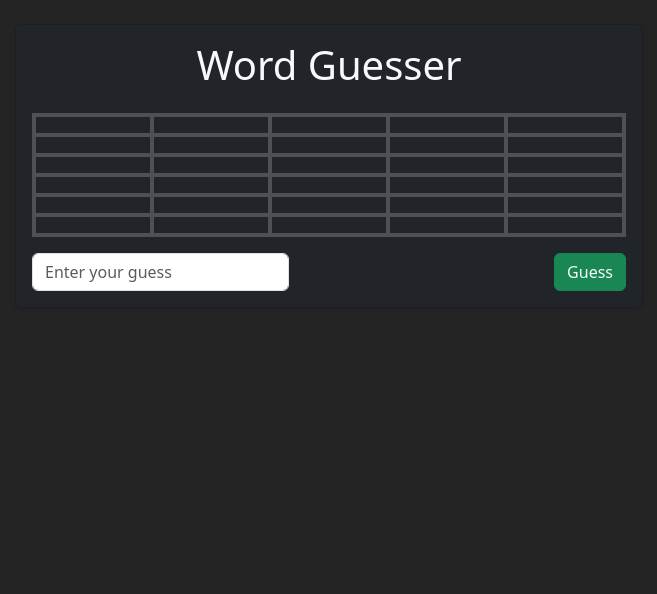
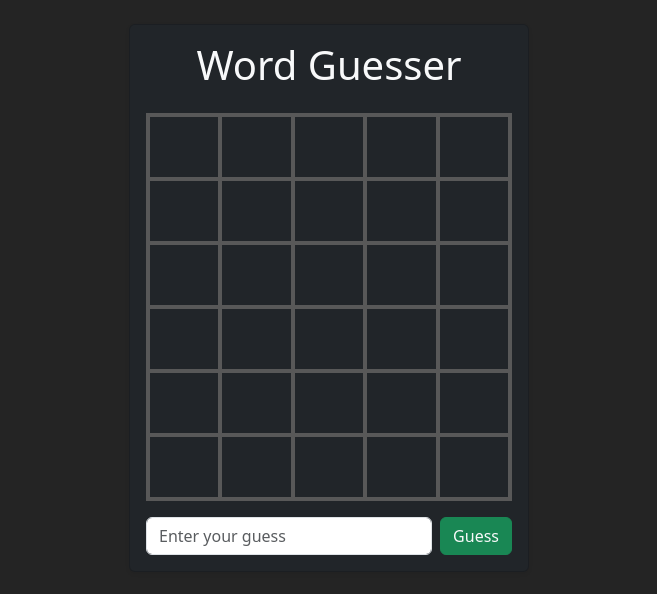
Before and after one commit to hpatel-27/Word_Guesser, a React (Vite) app in the folder Word_Guesser/: page / in a window 1280 px wide. Shown: the top 594 px of the page, without its empty margins (311-968 px from the left). Built offline with nearby package versions, Linux system fonts and the light colour scheme.

Commit message:
Flip letters animation on guess

```diff
--- a/Word_Guesser/src/index.css
+++ b/Word_Guesser/src/index.css
@@ -23,8 +23,8 @@ body {
 }
 
 .card {
-  margin-left: 25%;
-  margin-right: 25%;
+  max-width: 400px; /** Max the table boxes into squares*/
+  margin: 0 auto; /** Put card in the middle */
 }
 
 table {
@@ -32,18 +32,41 @@ table {
   width: 100%;
 }
 
-td,
-th {
-  border-width: 4px !important;
-  font-size: xx-large;
-  width: auto;
-}
-
 #user-guess {
-  overflow-x: hidden;
-  width: max-content;
+  flex-grow: 1;
+  min-width: 0;
 }
 
 .btn-guess {
   margin-left: auto;
 }
+
+@keyframes flip {
+  0% {
+    transform: rotateX(0);
+  }
+  50% {
+    transform: rotateX(90deg);
+    background-color: #242424;
+  }
+  100% {
+    transform: rotateX(0);
+  }
+}
+
+.tile {
+  width: 3rem;
+  height: 4rem;
+  border: 1px solid #585858;
+  border-width: 4px !important;
+  text-align: center;
+  font-size: 1.5rem;
+  font-weight: bold;
+  vertical-align: middle;
+  transition: background-color 0.3s, transform 0.4s;
+  transform-style: preserve-3d;
+}
+
+.flip {
+  animation: flip 0.6s ease-in-out forwards;
+}
```
